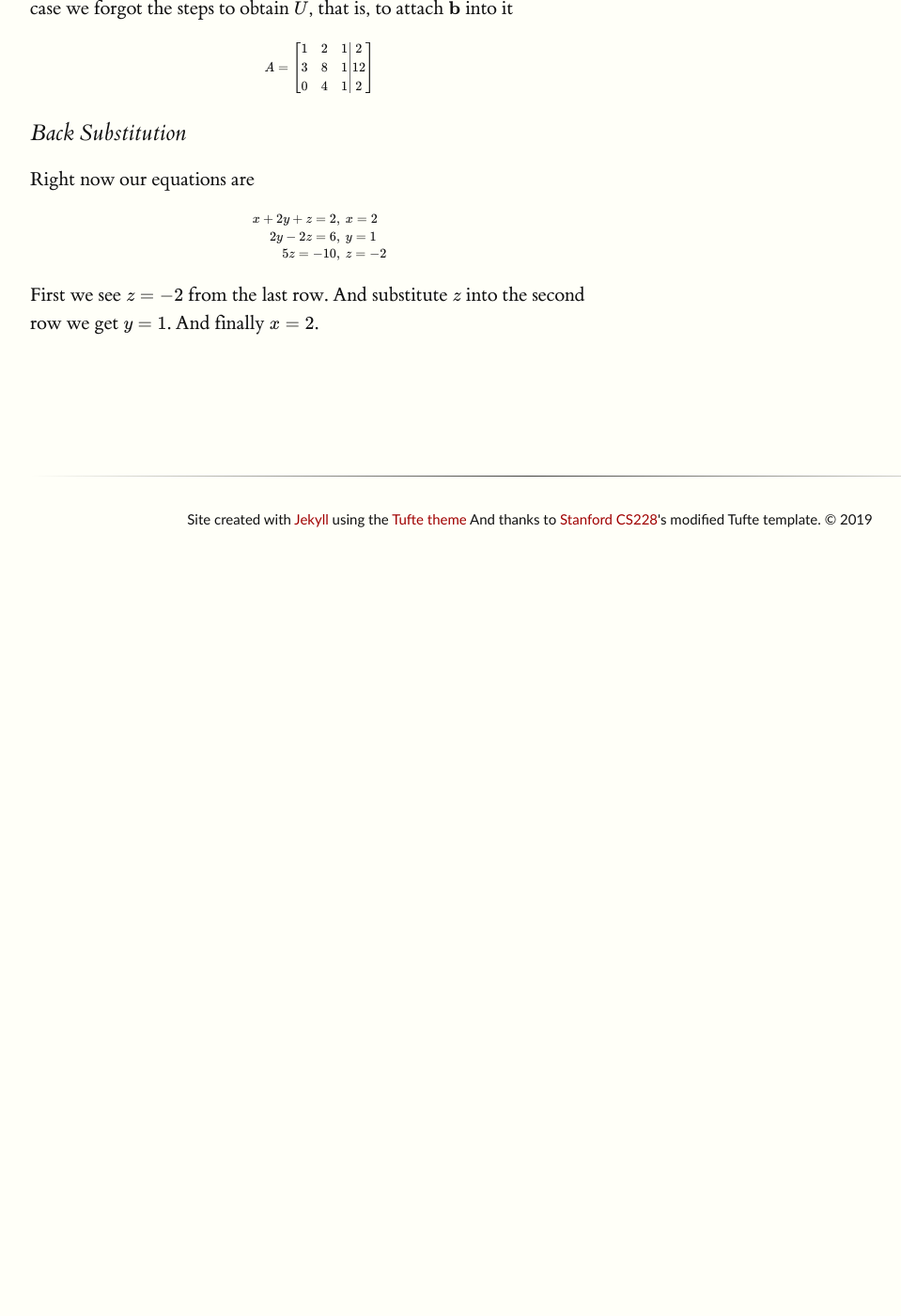
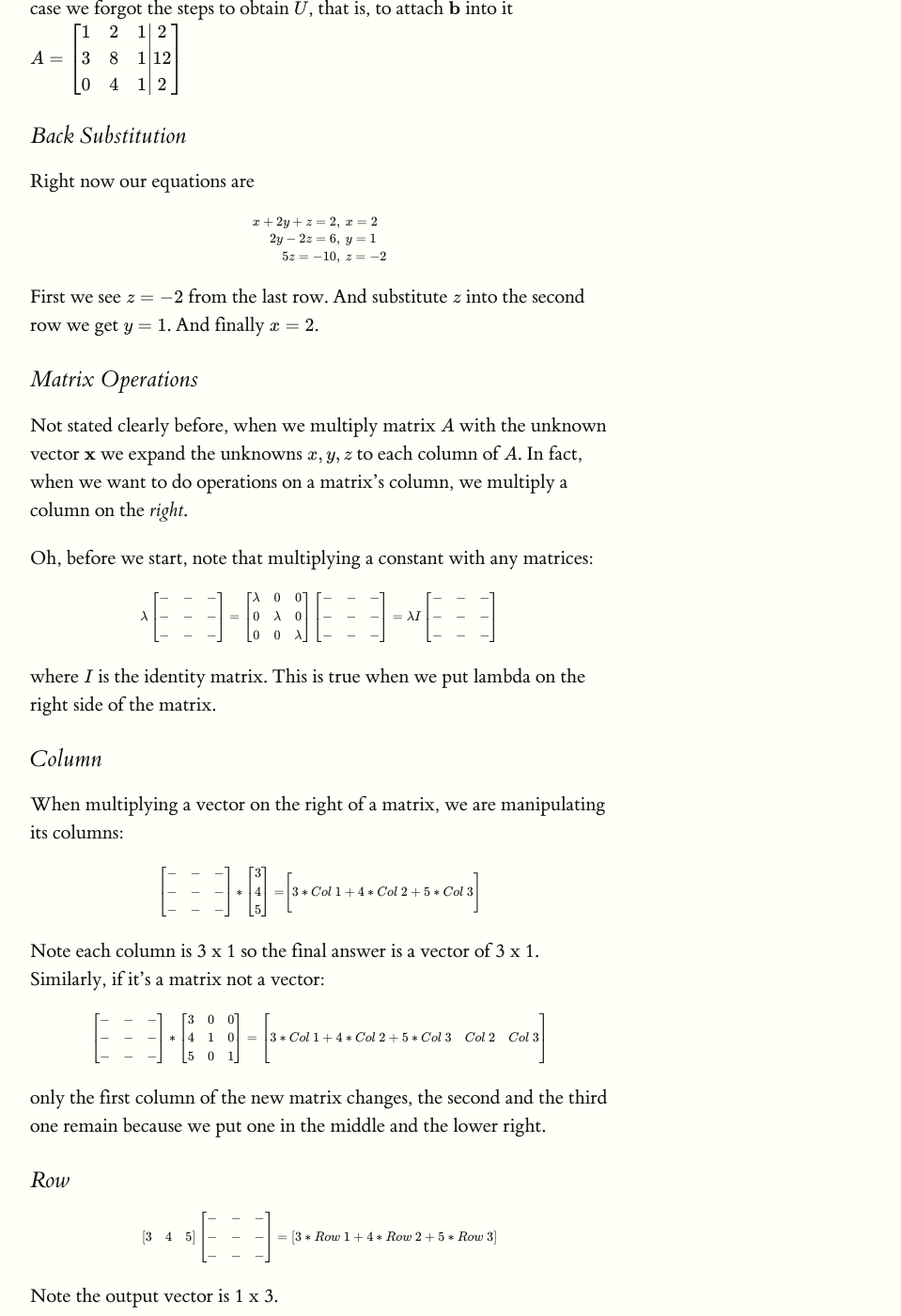
Before and after one commit to RuizhenMai/academic-blog, a Jekyll site: the page built from UnitI/Elimination_of_Matrices.md, in a window 1280 px wide and 1400 px high, scrolled down 1312 px. Shown: the whole window at 94% size, without its empty margins (128-1087 px from the left). Built offline with Jekyll 4.4.1, drawn with Linux system fonts in a browser that asks for light colours; formulas are drawn with MathJax 3; before the commit the page ends 1888 px from its top, so only the background shows below that; some of the changed text lies outside the part shown.

Commit message:
finish lec2

```diff
--- a/UnitI/Elimination_of_Matrices.md
+++ b/UnitI/Elimination_of_Matrices.md
@@ -37,9 +37,9 @@
 0 & 4 & 1
 \end{matrix}\right] \ \begin{matrix}
 r1\\
-r2-r1*6\\
+r2-r1*3\\
 r3
-\end{matrix}
+\end{matrix}\tag{1}
 $$
 
 Then we found the second pivot by eliminating $$3$$ in $$r2$$. Note that the first element in $$r3$$ is zero, so we don't have to do extra steps to eliminate it. If it were non-zero, we still have to make it zero in order to find the third pivot $$r3$$. Right now to find the third pivot, we just need to do
@@ -51,9 +51,9 @@
 0 & 0 & 5
 \end{matrix}\right] \ \begin{matrix}
 r1\\
-r2-r1*6\\
+r2-r1*3\\
 r3-2*r2'
-\end{matrix}
+\end{matrix}\tag{2}
 $$
 
 where I coined the new $$r2$$ as $$r2'$$. Then finally we have found the final upper triangle matrix $$U$$. This is the ideal form we want to achieve. But don't forget that we also need to do same operations on $$b$$, which leads to $$\left[\begin{matrix}
@@ -61,8 +61,6 @@
 6\\
 -10
 \end{matrix}\right]$$ and this final constant vector we call it $$\mathbf{c}$$. The new equation is then $$Ux=\mathbf{c}$$. In general, we want to *augment* the coefficient matrix $$A$$ in case we forgot the steps to obtain $$U$$, that is, to attach $$\mathbf{b}$$ into it
-
-
 $$
 A=\left. \left[\begin{matrix}
 1 & 2 & 1\\
@@ -89,3 +87,171 @@
 $$
 
 First we see $$z=-2$$ from the last row. And substitute $$z$$ into the second row we get $$y=1$$. And finally $$x=2$$.
+
+### Matrix Operations
+
+Not stated clearly before, when we multiply matrix $$A$$ with the unknown vector $$\mathbf{x}$$ we expand the unknowns $$x, y, z$$ to each column of $$A$$. In fact, when we want to do operations on a matrix's column, we multiply a column on the *right*.
+
+Oh, before we start, note that multiplying a constant with any matrices:
+
+$$
+\lambda \left[\begin{matrix}
+- & - & -\\
+- & - & -\\
+- & - & -
+\end{matrix}\right]=\left[\begin{matrix}\lambda&0&0\\0&\lambda&0\\0&0&\lambda\end{matrix}\right] \left[\begin{matrix}
+- & - & -\\
+- & - & -\\
+- & - & -
+\end{matrix}\right]=\lambda I\left[\begin{matrix}
+- & - & -\\
+- & - & -\\
+- & - & -
+\end{matrix}\right]
+$$
+
+where $$I$$ is the identity matrix. This is true when we put lambda on the right side of the matrix.
+
+### Column
+
+When multiplying a vector on the right of a matrix, we are manipulating its columns:
+
+$$
+\left[\begin{matrix}
+- & - & -\\
+- & - & -\\
+- & - & -
+\end{matrix}\right]*\left[\begin{matrix}
+3\\
+4\\
+5
+\end{matrix}\right]=\Biggr[3*Col\ 1+4*Col\ 2+5*Col\ 3\Biggr]
+$$
+
+Note each column is 3 x 1 so the final answer is a vector of 3 x 1. Similarly, if it's a matrix not a vector:
+
+$$
+\left[\begin{matrix}
+- & - & -\\
+- & - & -\\
+- & - & -
+\end{matrix}\right] *\left[\begin{matrix}
+3 & 0 & 0\\
+4 & 1 & 0\\
+5 & 0 & 1
+\end{matrix}\right] =\left[\begin{matrix}
+ &  & \\
+3*Col\ 1+4*Col\ 2+5*Col\ 3 & Col\ 2 & Col\ 3\\
+ &  &
+\end{matrix}\right]
+$$
+
+only the first column of the new matrix changes, the second and the third one remain because we put one in the middle and the lower right.
+
+### Row
+
+$$
+\left[\begin{matrix}
+3 & 4 & 5
+\end{matrix}\right]\left[\begin{matrix}
+- & - & -\\
+- & - & -\\
+- & - & -
+\end{matrix}\right] =\left[\begin{matrix}
+3*Row\ 1+4*Row\ 2+5*Row\ 3
+\end{matrix}\right]
+$$
+
+Note the output vector is 1 x 3.
+
+Thus if we want to reproduce the elimination on $$(2)$$, we can do
+
+$$
+\left[\begin{matrix}
+1 & 0 & 0\\
+-3 & 1 & 0\\
+0 & 0 & 1
+\end{matrix}\right] \left[\begin{matrix}
+1 & 2 & 1\\
+3 & 8 & 1\\
+0 & 4 & 1
+\end{matrix}\right]=\left[\begin{matrix}
+1 & 2 & 1\\
+0 & 2 & -2\\
+0 & 4 & 1
+\end{matrix}\right]
+$$
+
+on the second row of the leftmost matrix we are producing same effect of $$r2-3*r1$$ on row exchange on the original matrix. Let's call this matrix $$E_{21}$$ because it anchors the r2c1 element(though I prefer to call it $$E_{22}$$). And then we can add another matrix $$E_{32}$$ to simulate $$(2)$$
+
+$$
+\left[\begin{matrix}
+1 & 0 & 0\\
+0 & 1 & 0\\
+0 & -2 & 1
+\end{matrix}\right] \left[\begin{matrix}
+1 & 2 & 1\\
+0 & 2 & -2\\
+0 & 4 & 1
+\end{matrix}\right]=\left[\begin{matrix}
+1 & 2 & 1\\
+0 & 2 & -2\\
+0 & 0 & 5
+\end{matrix}\right]
+$$
+
+### Permutation
+
+$$
+\left[\begin{matrix}
+0 & 1\\
+1 & 0
+\end{matrix}\right]\left[\begin{matrix}
+a & b\\
+c & d
+\end{matrix}\right] =\left[\begin{matrix}
+c & d\\
+a & b
+\end{matrix}\right]
+$$
+
+
+
+### Inverse
+In summary, to express the whole operations, it is
+
+$$
+E_{32}(E_{21}A)=U
+$$
+
+By associative law,
+
+$$
+(E_{32}E_{21})A=U
+$$
+
+But notice that we cannot mess around the order of the multiplication when multiplying matrices. So to find the elimination matrix $$E$$ which does the whole job of converting $$A$$ to $$U$$, there's two way, we can multiply $$E_{32}$$ with $$E_{21}$$, or, the way the professor introduces, do *Inverse*. We can find the inverse. We will introduce the simple concept here.
+
+To find the inverse of a matrix, we find the matrix that can offset its effect let's say we want to find the inverse of $$E_{21}=\left[\begin{matrix}
+1 & 0 & 0\\
+-3 & 1 & 0\\
+0 & 0 & 1
+\end{matrix}\right]$$
+
+$$
+\left[\begin{matrix}
+1 & 0 & 0\\
+3 & 1 & 0\\
+0 & 0 & 1
+\end{matrix}\right] \left[\begin{matrix}
+1 & 0 & 0\\
+-3 & 1 & 0\\
+0 & 0 & 1
+\end{matrix}\right]=\left[\begin{matrix}
+1 & 0 & 0\\
+0 & 1 & 0\\
+0 & 0 & 1
+\end{matrix}\right]
+$$
+
+we offset the effect of substracting three $$r1$$ by adding three of it back.
```
Also changed, not shown: UnitI/The_Geometry_of_Linear_Equations.md (+1 -1 lines).
